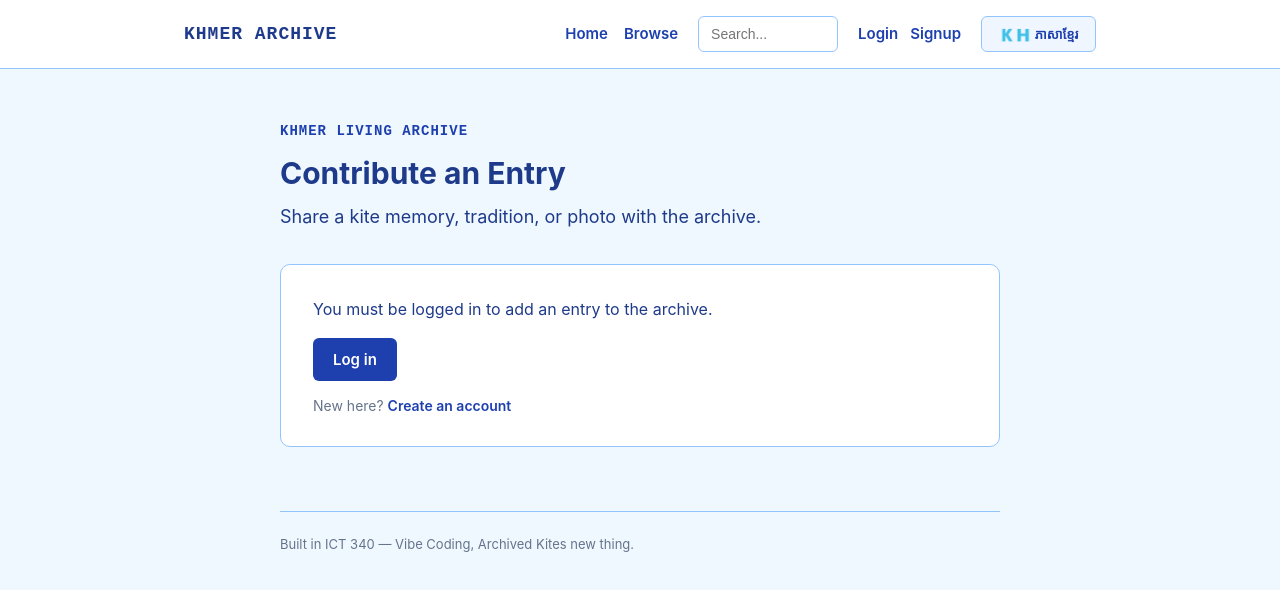
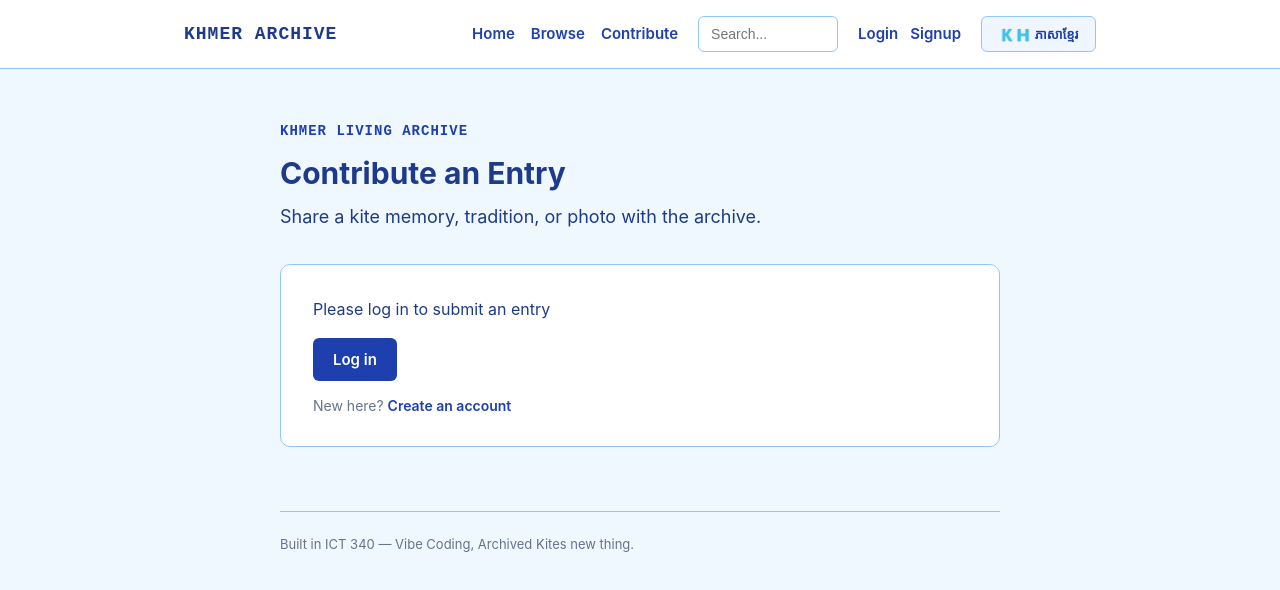
Before and after one commit to haihai942/kite, a Next.js app: page /contribute in a window 1280 px wide. Shown: the top 590 px of the page. Built offline with nearby package versions, Linux system fonts and the light colour scheme; no server answers.

Commit message:
adding contribute to header[ai assisted]

```diff
--- a/app/contribute/page.js
+++ b/app/contribute/page.js
@@ -261,7 +261,7 @@ function ContributeContent() {
         ) : !user ? (
           <div style={styles.card}>
             <p style={styles.loginMessage}>
-              You must be logged in to add an entry to the archive.
+              Please log in to submit an entry
             </p>
             <Link href="/login" style={styles.buttonLink}>
               Log in
--- a/components/header.js
+++ b/components/header.js
@@ -111,6 +111,9 @@ export default function Header({ locale }) {
             </Link>
             <Link href={getCleanPageUrl("/browse")} style={styles.link}>
               Browse
+            </Link>
+            <Link href={getCleanPageUrl("/contribute")} style={styles.link}>
+              Contribute
             </Link>
           </nav>
 
```
